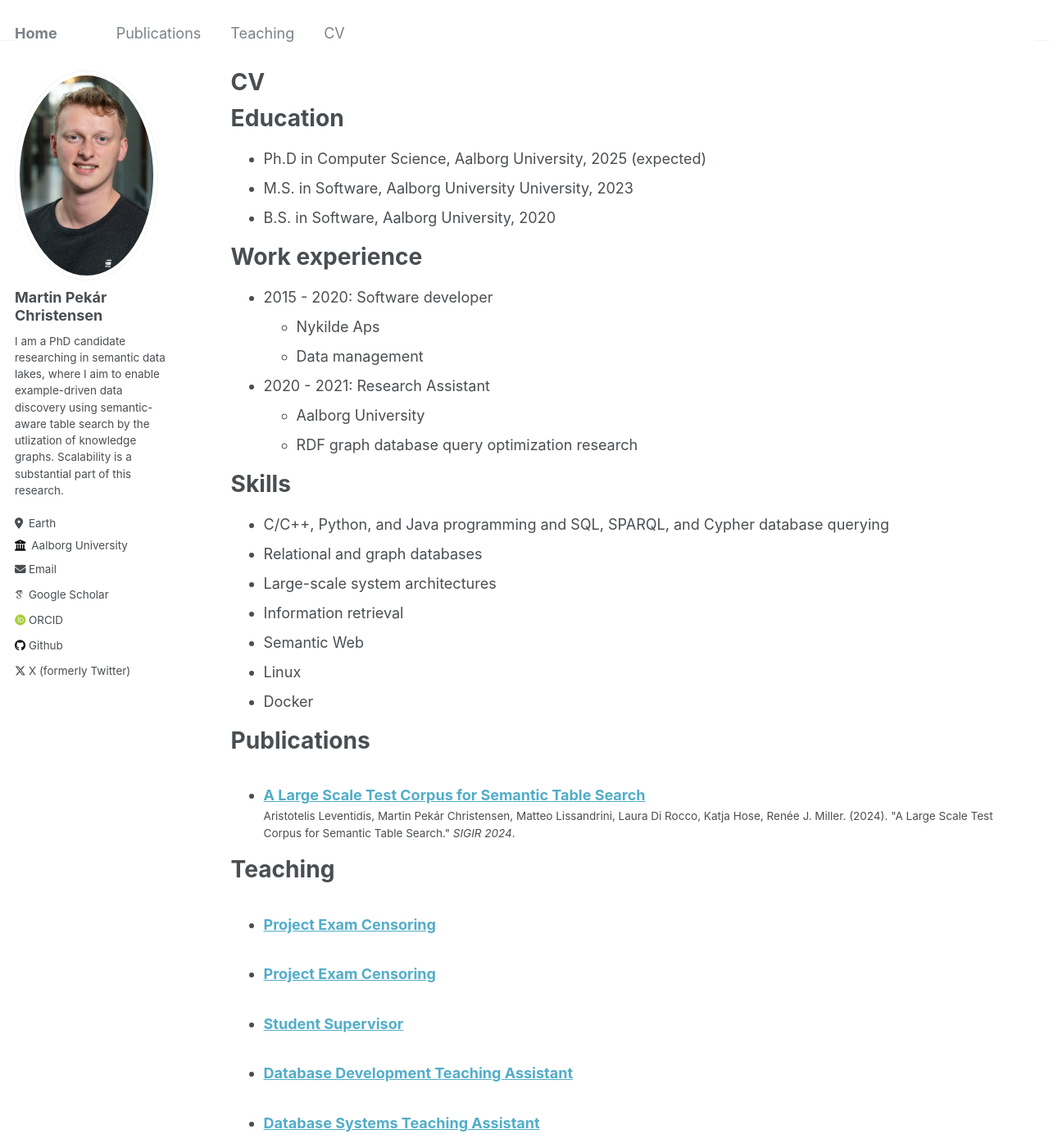
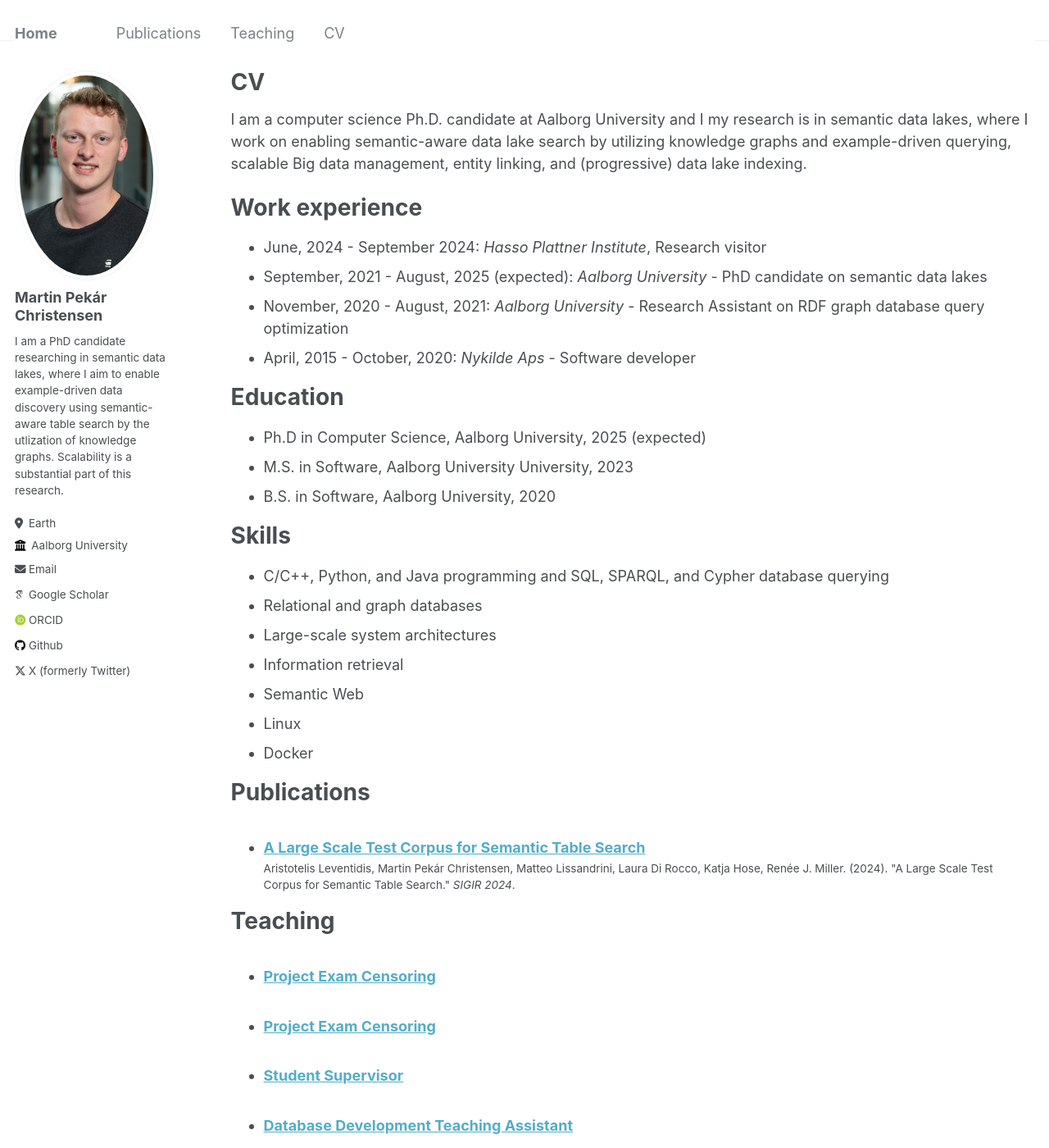
Before and after one commit to MrPekar98/mrpekar98.github.io, a Jekyll site: the page built from _pages/cv.md, in a window 1280 px wide and 1400 px high. Shown: the whole window at 82% size. Built offline with Jekyll 4.4.1, drawn with Linux system fonts in a browser that asks for light colours; some web fonts are replaced; some of the changed text lies outside the part shown.

Commit message:
Updated CV

```diff
--- a/_pages/cv.md
+++ b/_pages/cv.md
@@ -9,21 +9,20 @@ redirect_from:
 
 {% include base_path %}
 
+I am a computer science Ph.D. candidate at Aalborg University and I my research is in semantic data lakes, where I work on enabling semantic-aware data lake search by utilizing knowledge graphs and example-driven querying, scalable Big data management, entity linking, and (progressive) data lake indexing.
+
+Work experience
+======
+* June, 2024 - September 2024: *Hasso Plattner Institute*, Research visitor
+* September, 2021 - August, 2025 (expected): *Aalborg University* - PhD candidate on semantic data lakes
+* November, 2020 - August, 2021: *Aalborg University* - Research Assistant on RDF graph database query optimization
+* April, 2015 - October, 2020: *Nykilde Aps* - Software developer
+
 Education
 ======
 * Ph.D in Computer Science, Aalborg University, 2025 (expected)
 * M.S. in Software, Aalborg University University, 2023
 * B.S. in Software, Aalborg University, 2020
-
-Work experience
-======
-* 2015 - 2020: Software developer
-  * Nykilde Aps
-  * Data management
-
-* 2020 - 2021: Research Assistant
-  * Aalborg University
-  * RDF graph database query optimization research
 
 Skills
 ======
@@ -59,4 +58,4 @@ Teaching
 
 Public Contributions
 ======
-* Merged pull request for the Microsoft ALEX repository to add portability to large code bases.
+* Merged pull request for the Microsoft's ALEX repository to add portability to large code bases.
```
